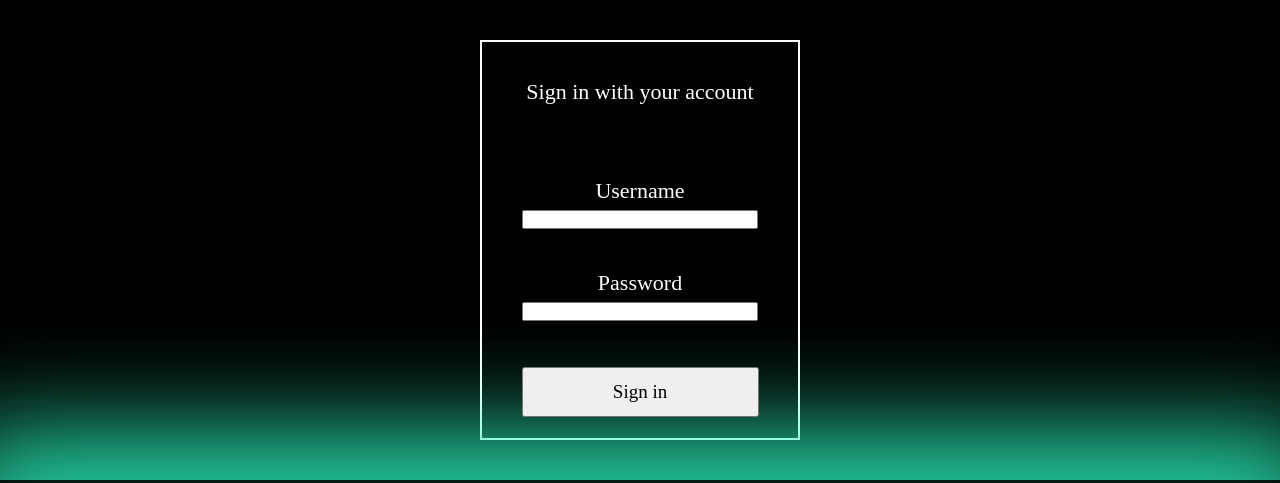
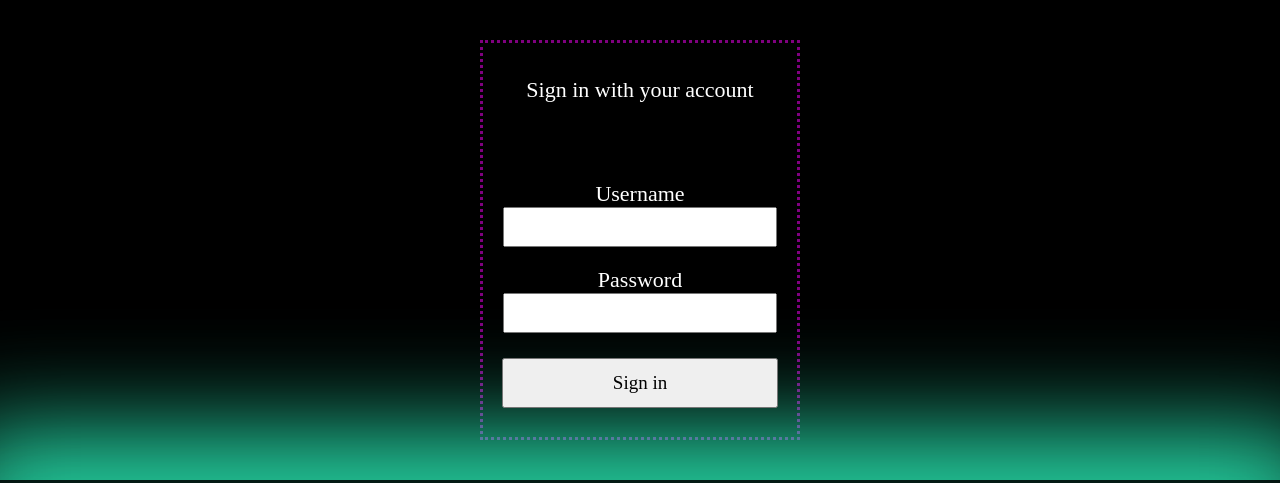
Before and after one commit to agosmay/MoviesReact, a React (Vite) app: page / in a window 1280 px wide. Shown: the top 483 px of the page. Built offline with nearby package versions, Linux system fonts and the light colour scheme; no server answers; a web font is replaced by a local one.

Commit message:
styledLogin

```diff
--- a/src/features/auth/components/Login.jsx
+++ b/src/features/auth/components/Login.jsx
@@ -15,12 +15,12 @@ const Login = () => {
 				<p className="tituloLogin">Sign in with your account</p>
 				<form onSubmit={handleSubmit}>
 					<div className="contenedorInput">
-						<label htmlFor="username">Username</label>
-						<input type="text" id="username" className="inputStyle" name="username" onChange={handleChange} value={datos.username} />
+						<label htmlFor="username" className="labelStyle">Username</label>
+						<input type="text" id="username" className="inputStyle" name="username" onChange={handleChange} value={datos.username} required/>
 					</div>
 					<div className="contenedorInput">
 						<label htmlFor="password">Password</label>
-						<input type="password" id="password" className="inputStyle" name="password"  onChange={handleChange} value={datos.password} />
+						<input type="password" id="password" className="inputStyle" name="password"  onChange={handleChange} value={datos.password} required />
 					</div>
 					<div className="botonera">
 						<button type="submit" className="buttonSignIn">Sign in</button>
--- a/src/features/auth/components/stylesheets/Login.css
+++ b/src/features/auth/components/stylesheets/Login.css
@@ -1,14 +1,15 @@
 .tituloLogin {
 	text-align: center;
 	color: white;
-	margin-top: 20px;
+	margin: 10px;
+
 }
 
 .contenedorLogin {
 	min-width: 25%;
 	max-width: 300px;
 	height: 50vh;
-	border: 2px solid white;
+	border: 3px dotted purple;
 	font-size: 2.2rem;
 	color: white;
 	margin: 40px auto;
@@ -19,9 +20,15 @@
 	font-family: 'Poor Story', cursive;
 }
 
+.labelStyle{
+	padding: 40px;
+
+}
+
 .contenedorInput {
-	margin: 40px;
+	margin: 20px;
 	text-align: center;
+
 }
 
 .botonera {
@@ -31,7 +38,7 @@
 }
 
 .buttonSignIn {
-	width: 75%;
+	width: 88%;
 	height: 50px;
 	margin: 5px auto;
 	font-size: 1.9rem;
@@ -40,6 +47,7 @@
 
 .inputStyle {
 	width: 100%;
+	height: 40px;
 }
 
 .buttonSignIn:hover{
```
